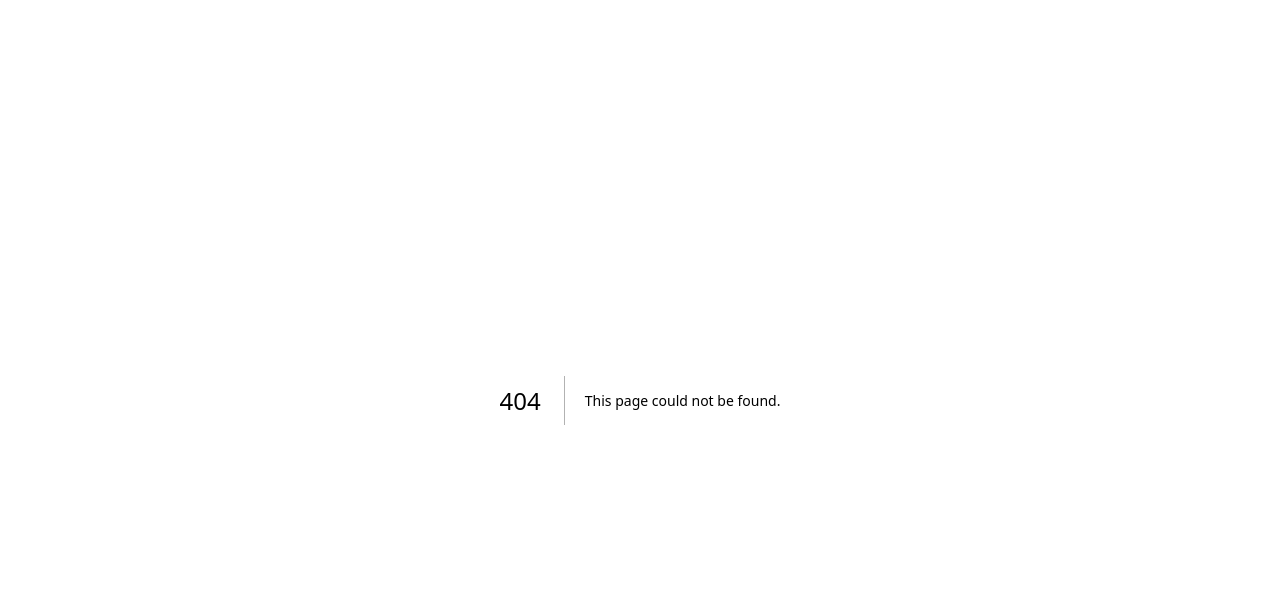
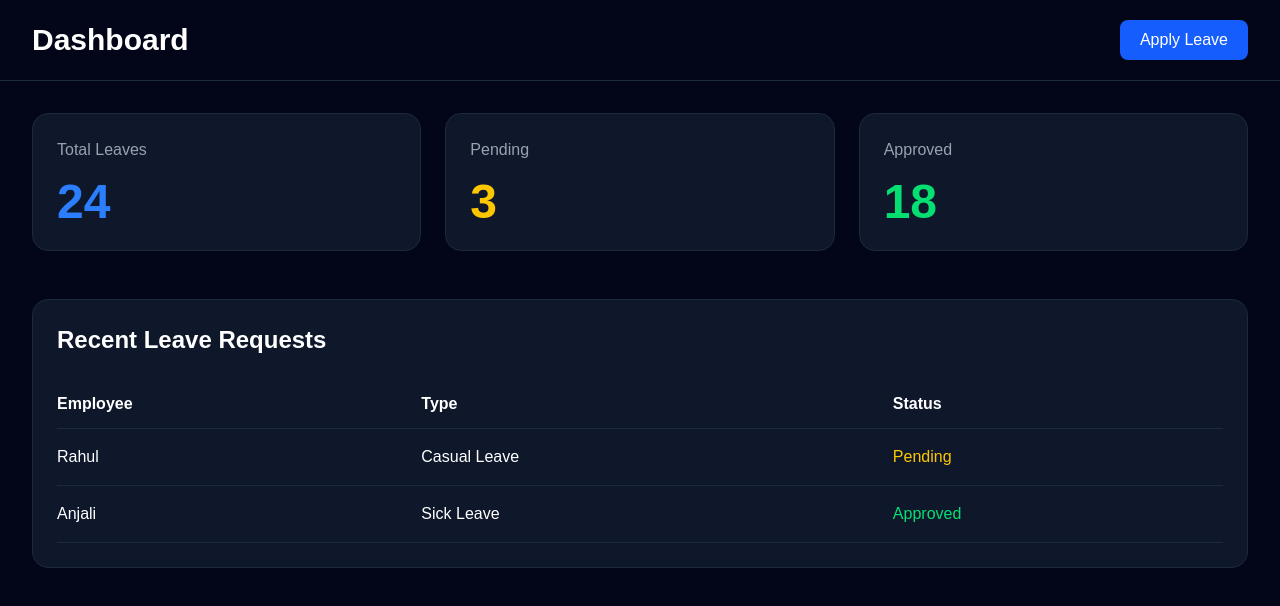
Before and after one commit to luckyverma761839-blip/leave-ledger, a Next.js app: page /dashboard in a window 1280 px wide. Before the commit this address had no page. Shown: the top 606 px of the page. Built offline with nearby package versions, Linux system fonts and the light colour scheme.

Commit message:
feat: add dashboard sidebar

```diff
--- /dev/null
+++ b/src/app/dashboard/page.tsx
@@ -0,0 +1,91 @@
+export default function Dashboard() {
+  return (
+    <main className="min-h-screen bg-slate-950 text-white">
+
+      {/* Top Bar */}
+      <header className="border-b border-slate-800 px-8 py-5 flex justify-between items-center">
+
+        <h1 className="text-3xl font-bold">
+          Dashboard
+        </h1>
+
+        <button className="bg-blue-600 hover:bg-blue-700 px-5 py-2 rounded-lg">
+          Apply Leave
+        </button>
+
+      </header>
+
+      <div className="max-w-7xl mx-auto p-8">
+
+        {/* Cards */}
+
+        <div className="grid md:grid-cols-3 gap-6">
+
+          <div className="bg-slate-900 p-6 rounded-2xl border border-slate-800">
+            <h2 className="text-gray-400">Total Leaves</h2>
+            <p className="text-5xl font-bold mt-4 text-blue-500">24</p>
+          </div>
+
+          <div className="bg-slate-900 p-6 rounded-2xl border border-slate-800">
+            <h2 className="text-gray-400">Pending</h2>
+            <p className="text-5xl font-bold mt-4 text-yellow-400">3</p>
+          </div>
+
+          <div className="bg-slate-900 p-6 rounded-2xl border border-slate-800">
+            <h2 className="text-gray-400">Approved</h2>
+            <p className="text-5xl font-bold mt-4 text-green-400">18</p>
+          </div>
+
+        </div>
+
+        {/* Recent Requests */}
+
+        <div className="mt-12 bg-slate-900 rounded-2xl border border-slate-800 p-6">
+
+          <h2 className="text-2xl font-bold mb-6">
+            Recent Leave Requests
+          </h2>
+
+          <table className="w-full">
+
+            <thead>
+
+              <tr className="text-left border-b border-slate-800">
+
+                <th className="py-3">Employee</th>
+                <th>Type</th>
+                <th>Status</th>
+
+              </tr>
+
+            </thead>
+
+            <tbody>
+
+              <tr className="border-b border-slate-800">
+
+                <td className="py-4">Rahul</td>
+                <td>Casual Leave</td>
+                <td className="text-yellow-400">Pending</td>
+
+              </tr>
+
+              <tr className="border-b border-slate-800">
+
+                <td className="py-4">Anjali</td>
+                <td>Sick Leave</td>
+                <td className="text-green-400">Approved</td>
+
+              </tr>
+
+            </tbody>
+
+          </table>
+
+        </div>
+
+      </div>
+
+    </main>
+  );
+}
```
